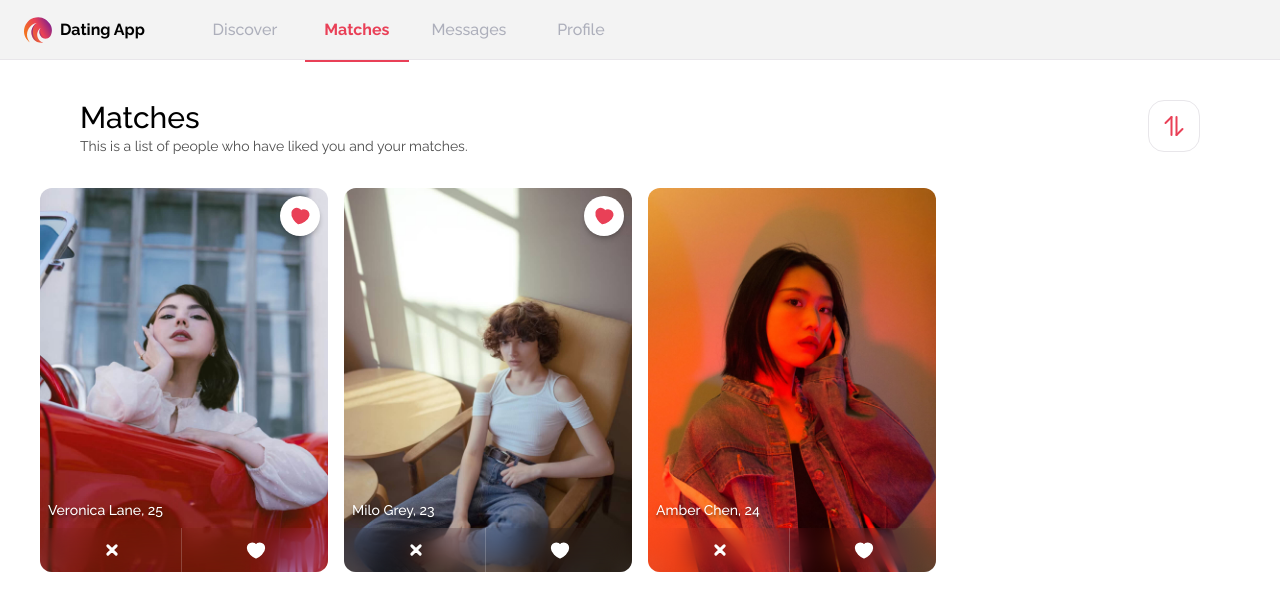
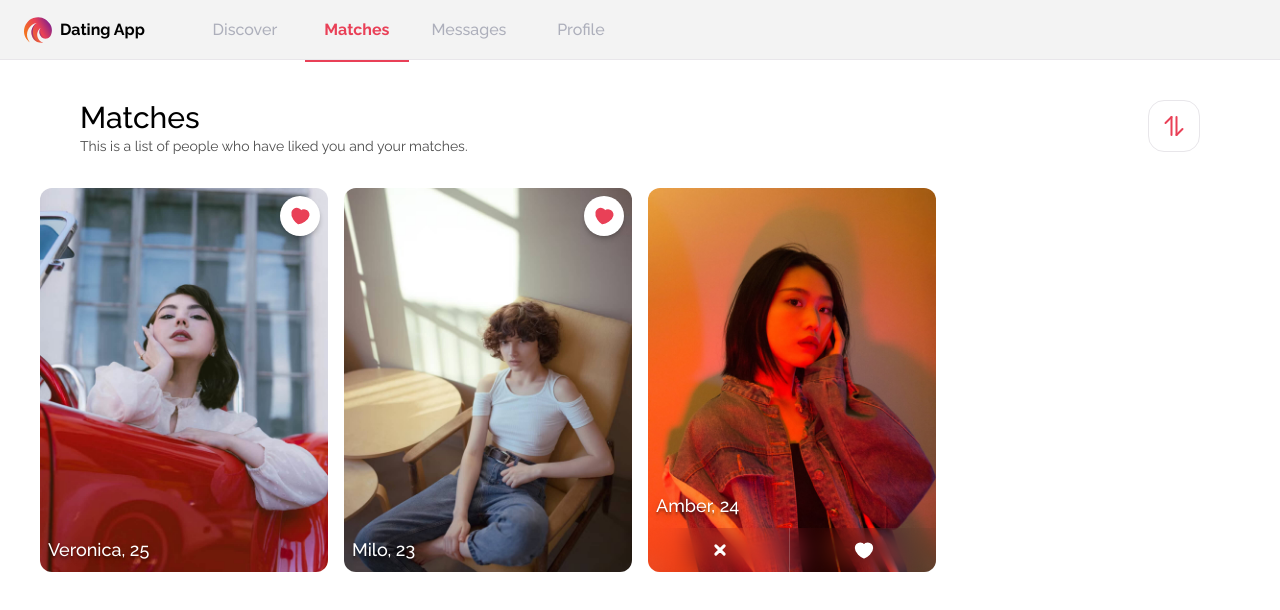
Before and after one commit to a03993/dating-app, a React (Vite) app: page /matches in a window 1280 px wide. Shown: the top 610 px of the page. Built offline with nearby package versions, Linux system fonts and the light colour scheme; data requests are answered from the project's data file.

Commit message:
refactor: update UserGridCard to conditionally render elements based on isMatch state and improve className management

```diff
--- a/src/components/UserGridCard.tsx
+++ b/src/components/UserGridCard.tsx
@@ -1,5 +1,7 @@
 import CloseIcon from "@/assets/icons/Close.svg?react"
 import LikeIcon from "@/assets/icons/Like.svg?react"
+
+import { cn } from "@/lib/utils/cn"
 
 import { Button } from "./ui/button"
 import { Card, CardContent, CardImage } from "./ui/card"
@@ -22,10 +24,15 @@ export function UserGridCard({ src, name, age, isMatch, onClick, onRemove, onTog
         alt={name}
         onClick={onClick}
       />
-      <CardContent className="bottom-11 p-2 text-sm font-medium backdrop-blur-none">
+      <CardContent className={cn("p-2 text-lg font-medium backdrop-blur-none", !isMatch && "bottom-11")}>
         {name}, {age}
       </CardContent>
-      <div className="flex p-0 absolute bottom-0 w-full justify-around text-white backdrop-blur-md text-shadow-lg text-shadow-black/20">
+
+      <div
+        className={cn(
+          "flex p-0 absolute bottom-0 w-full justify-around text-white backdrop-blur-md text-shadow-lg text-shadow-black/20",
+          isMatch && "hidden",
+        )}>
         <Button
           variant="ghost"
           size="sm"
@@ -41,6 +48,7 @@ export function UserGridCard({ src, name, age, isMatch, onClick, onRemove, onTog
           <LikeIcon className="size-5" />
         </Button>
       </div>
+
       {isMatch && (
         <div className="absolute top-2 right-2 flex h-10 w-10 items-center justify-center rounded-full bg-white shadow-md shadow-black/20">
           <LikeIcon className="size-5 text-red rotate-12" />
--- a/src/pages/MatchesPage.tsx
+++ b/src/pages/MatchesPage.tsx
@@ -75,7 +75,7 @@ export default function MatchesPage() {
             <UserGridCard
               key={u.id}
               src={u.avatar}
-              name={`${u.firstName} ${u.lastName}`}
+              name={u.firstName}
               age={u.age}
               isMatch={u.isMatch}
               onClick={() => navigate(`/profile/${u.id}?from=matches`)}
```
